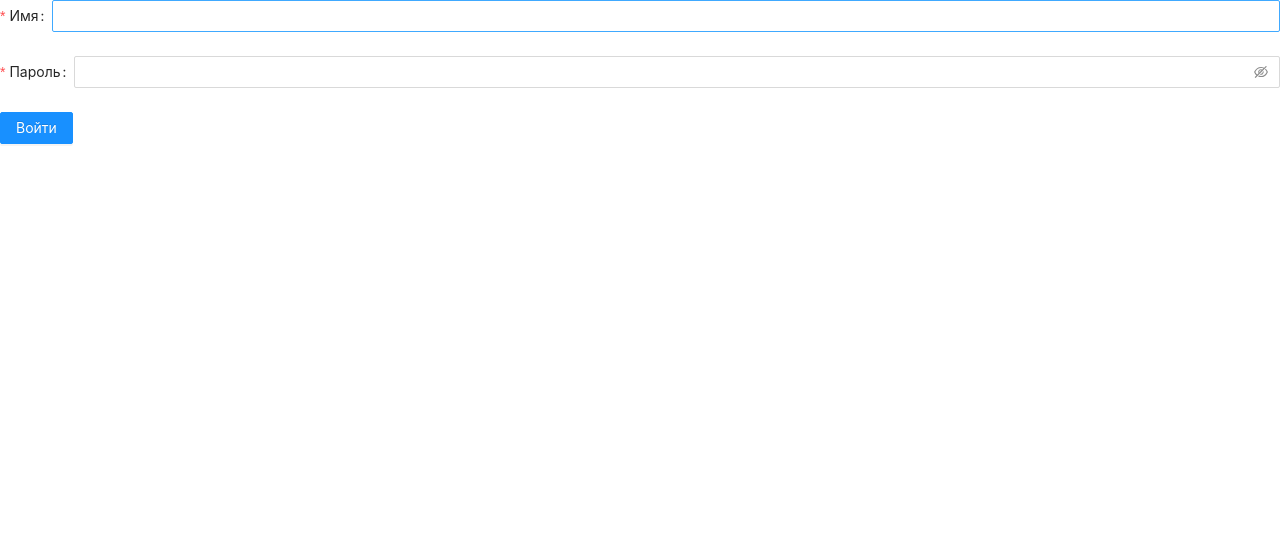
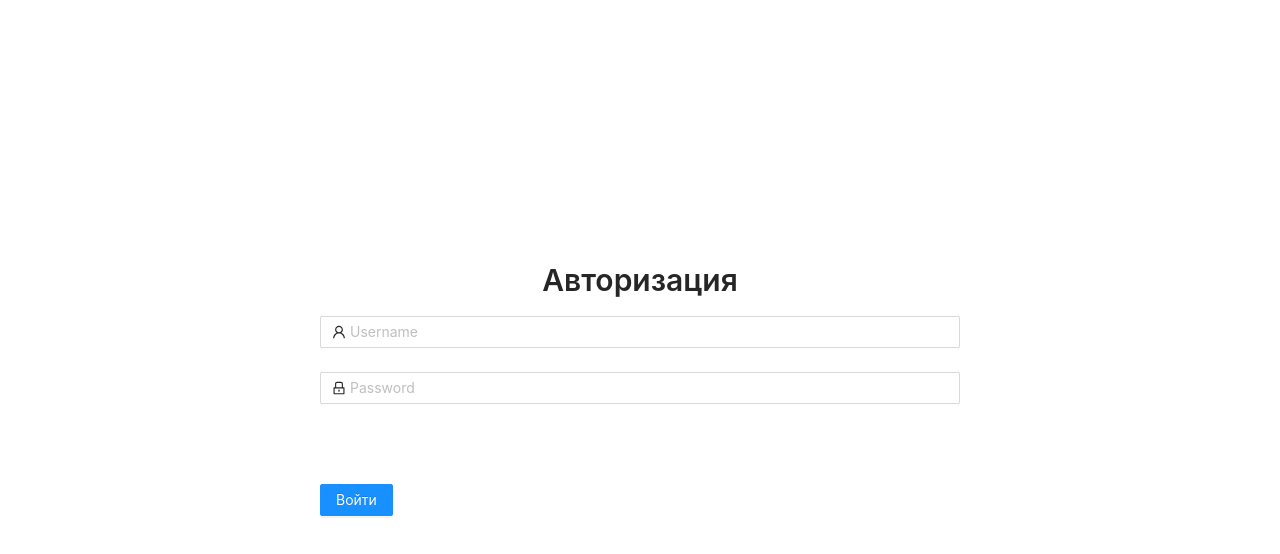
Before and after one commit to lemonspb/test-case-webim, a React (Create React App) app: page /login in a window 1280 px wide. Shown: the top 554 px of the page. Built offline with nearby package versions, Linux system fonts and the light colour scheme.

Commit message:
add auth

```diff
--- a/src/Components/App/AuthForm/index.tsx
+++ b/src/Components/App/AuthForm/index.tsx
@@ -1,58 +1,79 @@
-import { Form, Input, Button, Checkbox } from 'antd';
+import { Form, Input, Button, message, Typography } from 'antd';
 import React from 'react';
 import ApplicationServiсes from '../../../Services'
+import {withRouter} from 'react-router-dom';
+import './style.scss';
+import { UserOutlined, LockOutlined } from '@ant-design/icons';
+
+interface IAuth {
+  username?: string;
+  password?: string;
+}
 
 
-  const AuthForm = () => {
-
+  const AuthForm = (props:any) => {
  const applicationServiсes = new ApplicationServiсes();
+ const { Title } = Typography;
 
 
-    const onFinish = (values:any) => {
-      console.log('Success:', values);
-      applicationServiсes.getTokenAuth(values)
+    const onFinish = (values:IAuth) =>{
+      applicationServiсes.getTokenAuth(values).then((res)=>{
+        if( res.hasOwnProperty('non_field_errors')){
+          message.error('Не верный логин или пароль')
+        }
+        if(res.hasOwnProperty('token')){
+          localStorage.setItem('token', res.token)
+          message.success('Вы успешно зарегестрированы')
+          props.history.push('/main');
+
+        }
+      })
     };
 
-    const onFinishFailed = (errorInfo:any) => {
-      console.log('Failed:', errorInfo);
-    };
 
     return (
+      <div className='auth-form'>
+      <Title level={2}>Авторизация</Title>
     <Form
-        name="basic"
+    name="normal_login"
+    className="login-form"
     initialValues={{ remember: true }}
     onFinish={onFinish}
-        onFinishFailed={onFinishFailed}
   >
     <Form.Item
-          label="Имя"
       name="username"
-          rules={[{
-            required: true, message: 'Please input your username!' },
-            {min:1,message: 'Please input your length!'},
-            {pattern:/^(?=.*[A-Z])(?=.*\d).{8,}$/g,message: 'Please input your length!'   }
+      rules={[
+        { required: true, message: 'Пожалуйста введите имя!' },
     ]}
     >
-          <Input />
+      <Input prefix={<UserOutlined className="site-form-item-icon" />} placeholder="Username" />
+    </Form.Item>
+    <Form.Item
+      name="password"
+      rules={[
+        { required: true, message: 'Пожалуйста введите пароль' },
+        {pattern:/^(?=.*[A-Z])(?=.*\d).{8,}$/g,message: 'Пароль должен быть не короче 8 символов и содержать буквы и цифры и содержать хотя бы одну заглавную букву '}
+    ]}
+    >
+      <Input
+        prefix={<LockOutlined className="site-form-item-icon" />}
+        type="password"
+        placeholder="Password"
+      />
+    </Form.Item>
+    <Form.Item>
     </Form.Item>
 
-        <Form.Item
-          label="Пароль"
-          name="password"
-          rules={[{ required: true, message: 'Please input your password!' }]}
-        >
-          <Input.Password />
-        </Form.Item>
-
-        <Form.Item >
-          <Button type="primary" htmlType="submit">
+    <Form.Item>
+      <Button type="primary" htmlType="submit" className="login-form-button">
         Войти
       </Button>
     </Form.Item>
   </Form>
+  </div>
 );
   };
 
 
 
-  export default AuthForm
+  export default withRouter(AuthForm)
--- /dev/null
+++ b/src/Components/App/AuthForm/style.scss
@@ -0,0 +1,12 @@
+.auth-form{
+    margin: 0 auto;
+    height: 100%;
+    width: 100%;
+    display: flex;
+    align-items: center;
+    justify-content: center;
+    flex-direction: column;
+    .ant-form{
+        width: 50%;
+    }
+}
--- a/src/Components/App/index.tsx
+++ /dev/null
@@ -1,14 +0,0 @@
-import React from 'react';
-import './App.scss';
-import AuthForm from './AuthForm'
-
-
-function App() {
-  return (
-    <div className="App">
-      <AuthForm />
-    </div>
-  );
-}
-
-export default App;
--- /dev/null
+++ b/src/Pages/PageLogin/index.tsx
@@ -0,0 +1,18 @@
+import React from 'react';
+import AuthForm from '../../Components/App/AuthForm'
+
+  const PageLogin = () => {
+
+
+
+
+
+
+    return (
+        <AuthForm />
+    );
+  };
+
+
+
+  export default PageLogin
--- /dev/null
+++ b/src/Pages/PageMain/index.tsx
@@ -0,0 +1,20 @@
+import React from 'react';
+
+  const PageMain = () => {
+
+
+
+
+
+
+    return (
+
+        <>
+        fsdfdsl;fkl;sdkfl;skd;flsd
+        </>
+        );
+  };
+
+
+
+  export default PageMain
--- a/src/Services/index.ts
+++ b/src/Services/index.ts
@@ -1,5 +1,5 @@
 export default class ApplicationServiсes {
-    BASE_URL:string  = "http://emphasoft-test-assignment.herokuapp.com/";
+    BASE_URL:string  = "https://emphasoft-test-assignment.herokuapp.com/";
       controller = new AbortController();
       signal = this.controller.signal
    getResource = async (type:string, user_auth:any) => {
@@ -20,11 +20,7 @@ export default class ApplicationServiсes {
         ...body
        }
      const res = await this.getResource(`api-token-auth/`,bodys);
-       try {
-        console.log(res)
-       } catch (error) {
-          console.log(error)
-       }
+     return res
    };
 
 
--- a/src/index.scss
+++ b/src/index.scss
@@ -1,3 +1,9 @@
+#root{
+  width: 100%;
+  height: 100%;
+}
+
+
 body {
   margin: 0;
   font-family: -apple-system, BlinkMacSystemFont, 'Segoe UI', 'Roboto', 'Oxygen',
--- a/src/index.tsx
+++ b/src/index.tsx
@@ -1,11 +1,16 @@
 import React from 'react';
 import ReactDOM from 'react-dom';
 import './index.scss';
-import App from './Components/App';
 import 'antd/dist/antd.css';
+import PageLogin from './Pages/PageLogin'
+import PageMain from './Pages/PageMain'
+import {BrowserRouter as Router,  Route} from 'react-router-dom';
 ReactDOM.render(
   <React.StrictMode>
-    <App />
+    <Router>
+<Route  path='/login'  exact render={ ()=> <PageLogin/>}/>
+<Route  path='/main'  exact render={ ()=> <PageMain/>}/>
+</Router>
   </React.StrictMode>,
   document.getElementById('root')
 );
```
Also changed, not shown: package.json (+10 -6 lines), 2 other files (tests, documents, lock files or other folders). Lines whose indentation alone changed are shown as unchanged.
